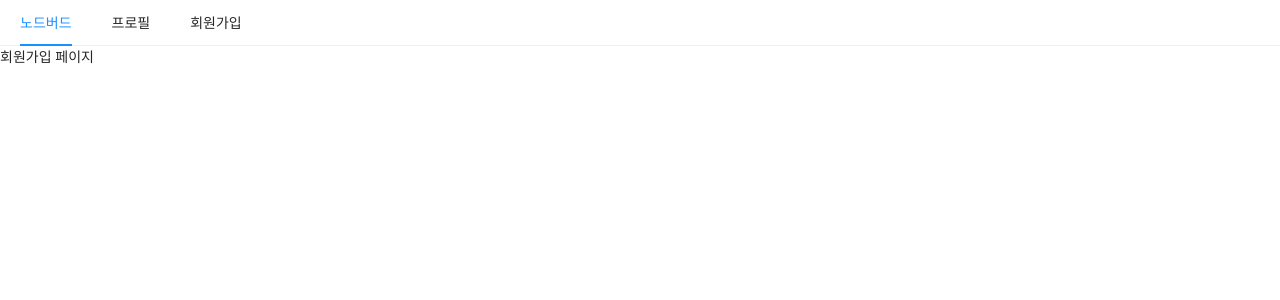
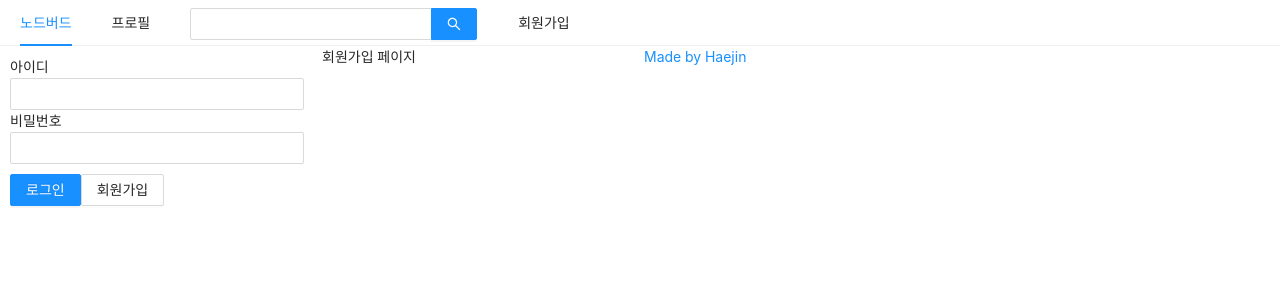
Before and after one commit to haejin-park/nodebird_sns_react, a Next.js app: page /signup in a window 1280 px wide. Shown: the top 300 px of the page. Built offline with nearby package versions, Linux system fonts and the light colour scheme.

Commit message:
검색창, 메뉴정렬(Row, Col), 작성자 페이지, 로그인 폼(임시로그인), 프로필 폼

```diff
--- a/components/AppLayout.js
+++ b/components/AppLayout.js
@@ -1,9 +1,18 @@
-import React from 'react';
+import React, {useState} from 'react';
 import PropTypes from 'prop-types';
 import Link from 'next/link';
-import { Menu } from 'antd';
+import { Menu, Input, Row, Col } from 'antd';
+import styled from 'styled-components';
 
-const AppLayout = ({children}) => {
+import UserProfile from "../components/UserProfile";
+import LoginForm from "../components/LoginForm"
+
+const SearchInput = styled(Input.Search)`
+    vertical-align:middle;
+`;
+
+const AppLayout = ({ children }) => {
+    const [isLoggedIn, setIsLoggedIn] = useState(false);
     return(
         <div>
             <Menu mode="horizontal">
@@ -14,15 +23,28 @@
                     <Link href="/profile"><a>프로필</a></Link>
                 </Menu.Item>
                 <Menu.Item>
+                    <SearchInput enterButton />
+                </Menu.Item>
+                <Menu.Item>
                     <Link href="/signup"><a>회원가입</a></Link>
                 </Menu.Item>
             </Menu>
-            {children}
+            <Row gutter={8}>
+                <Col xs={24} md={6}>
+                    {isLoggedIn? <UserProfile setIsLoggedIn={setIsLoggedIn}/> : <LoginForm setIsLoggedIn={setIsLoggedIn}/>}
+                </Col>
+                <Col xs={24} md={6}>
+                    {children}
+                </Col>
+                <Col xs={24} md={6}>
+                    <a href="https://www.notion.so/3657aede348a4aa49de998ab73392cc2?pvs=4" target="_blank" rel="noreferer noopener">Made by Haejin</a>
+                </Col>
+            </Row>
         </div>
     );
 };
 
-AppLayout.proptypes = {
+AppLayout.propTypes = {
     children:PropTypes.node.isRequired,
 };
 
--- /dev/null
+++ b/components/LoginForm.js
@@ -0,0 +1,57 @@
+import React, { useCallback, useState } from 'react';
+import {Form, Input, Button} from 'antd';
+import Link from 'next/link';
+import styled from 'styled-components';
+const ButtonWrapper = styled.div`
+    margin-top:10px;
+`
+
+const FormWrapper = styled(Form)`
+    padding:10px;
+`
+
+const LoginForm = ({setIsLoggedIn}) => {
+    const [id, setId] = useState('');
+    const [password, setPassword] = useState('');
+    const onChangeId = useCallback((e) => {
+        setId(e.target.value);
+        return;
+    }, []);
+    const onChangePassword = useCallback((e) => {
+        setPassword(e.target.value);
+        return;
+    }, []);
+    const onSubmitForm = useCallback(() => {
+        console.log(id, password);
+        setIsLoggedIn(true);
+    },[id, password])
+    return (
+        <FormWrapper onFinish={onSubmitForm}>
+            <div>
+                <label htmlFor="user-id">아이디</label>
+                <br/>
+                <Input
+                    name="user-id"
+                    value={id}
+                    onChange={onChangeId}
+                    required
+                />
+            </div>
+            <div>
+                <label htmlFor="user-password">비밀번호</label>
+                <br/>
+                <Input
+                    name="user-password"
+                    value={password}
+                    onChange={onChangePassword}
+                    required
+                />
+            </div>
+            <ButtonWrapper>
+                <Button type="primary" htmlType="submit" loading={false}>로그인</Button>
+                <Link href="/signup"><a><Button>회원가입</Button></a></Link>
+            </ButtonWrapper>
+        </FormWrapper>
+    );
+}
+export default LoginForm;
--- /dev/null
+++ b/components/UserProfile.js
@@ -0,0 +1,29 @@
+import React, {useCallback} from 'react';
+import {Card, Avatar, Button} from 'antd';
+import styled from 'styled-components';
+const ButtonWrapper = styled(Button)`
+    display: block;
+    margin-left: auto;
+    margin-right: auto;
+`
+const UserProfile = ({setIsLoggedIn}) => {
+    const onLogout = useCallback(()=>{
+        setIsLoggedIn(false);
+    }, []);
+    return (
+        <Card
+            actions={[
+                <div key="twit">짹쨱<br />0</div>,
+                <div key="followings">팔로잉<br />0</div>,
+                <div key="followers">팔로워<br />0</div>
+            ]}
+        >
+            <Card.Meta
+                avatar={<Avatar>LH</Avatar>}
+                title="luckyhaejin"
+            />
+            <ButtonWrapper onClick={onLogout}>로그아웃</ButtonWrapper>
+        </Card>
+    );
+}
+export default UserProfile;
--- a/pages/_app.js
+++ b/pages/_app.js
@@ -1,22 +1,22 @@
 import React from 'react';
 import PropTypes from 'prop-types';
+import Head from 'next/head';
 import 'antd/dist/antd.css';
-import Head from 'next/head';
 
 const NodeBird = ({Component}) => {
     return (
         <>
             <Head>
-                <meta charSet='utf-8' />
+                <meta charSet="utf-8"/>
                 <title>NodeBird</title>
             </Head>
-            <Component />
+            <Component/>
         </>
+
     )
+};
+NodeBird.propTypes = {
+    Component: PropTypes.elementType.isRequired,
+}
 
-
-};
-NodeBird.PropTypes = {
-    Component:PropTypes.elementType.isRequired
-};
-export default NodeBird
+export default NodeBird;
--- a/pages/index.js
+++ b/pages/index.js
@@ -3,7 +3,7 @@
 const Home = () => {
     return (
         <AppLayout>
-            <div>Hello, Next!</div>
+            Hello, Next!
         </AppLayout>
     )
 }
--- a/pages/profile.js
+++ b/pages/profile.js
@@ -8,10 +8,9 @@
                 <title>내 프로필 | NodeBird</title>
             </Head>
             <AppLayout>
-                <div>내 프로필</div>
+                내 프로필
             </AppLayout>
         </>
-
     )
 };
 
--- a/pages/signup.js
+++ b/pages/signup.js
@@ -8,7 +8,7 @@
                 <title>회원가입 | NodeBird</title>
             </Head>
             <AppLayout>
-                <div>회원가입 페이지</div>
+                회원가입 페이지
             </AppLayout>
         </>
     )
```
